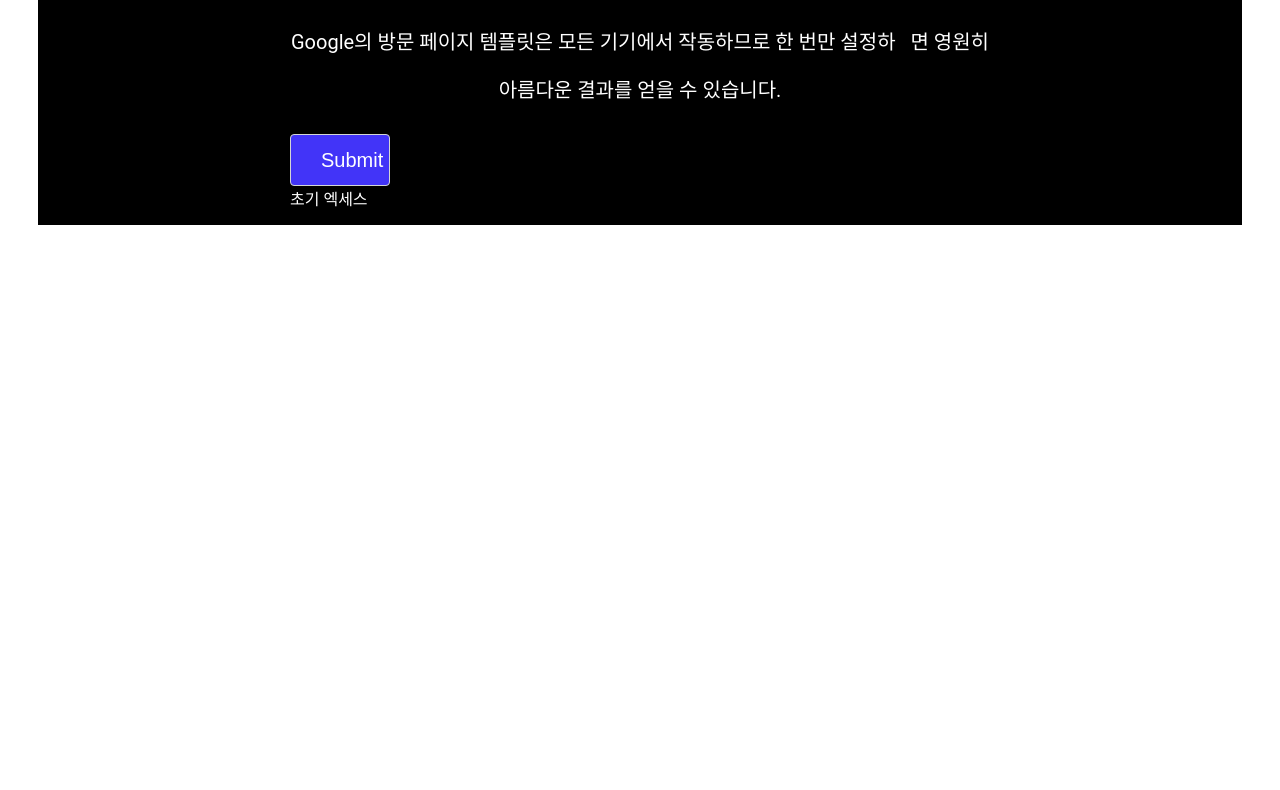
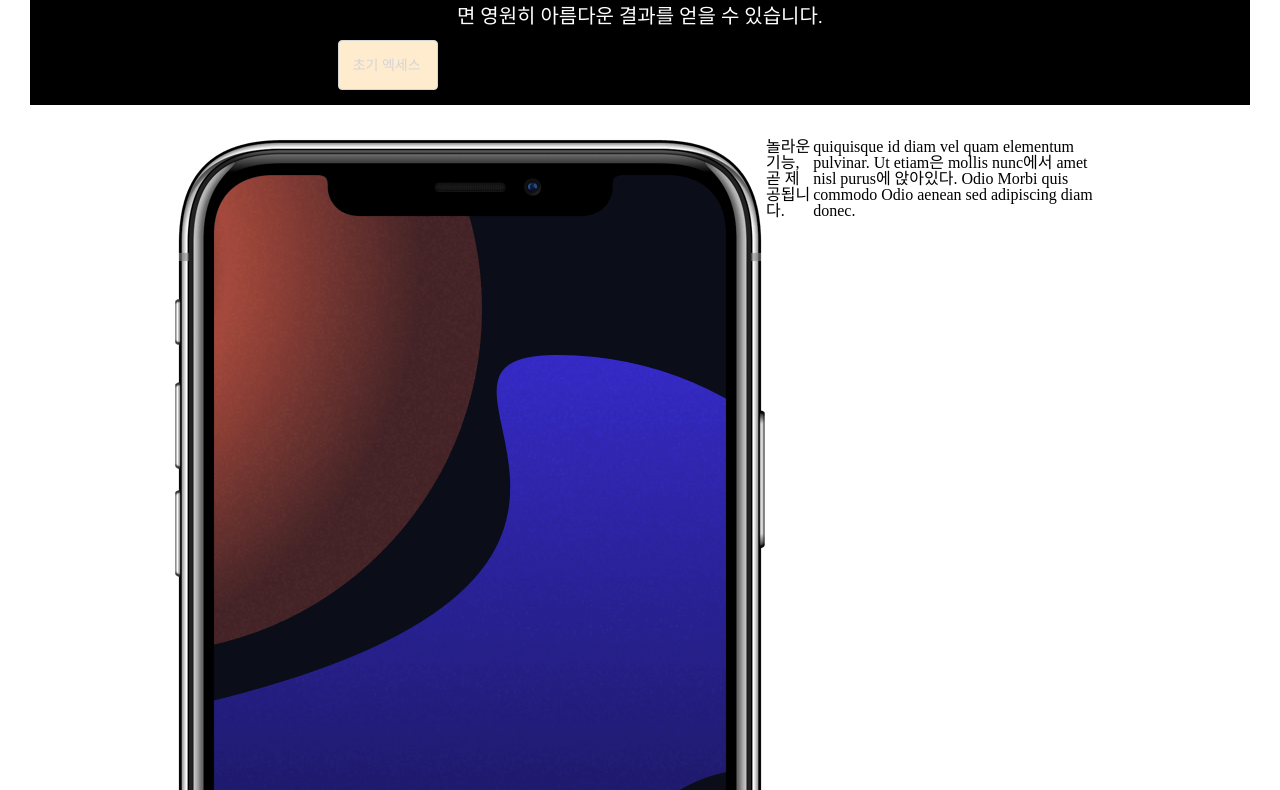
Before and after one commit to bomjin/Web-project, a plain HTML site: page Web-Exam/index.html in a window 1280 px wide. Shown: the part 197-987 px from the top of the page. Before the commit the page ends 800 px from the top, so only its background shows below. Drawn offline with nearby package versions, Linux system fonts and the light colour scheme.

Commit message:
02/26 commit

```diff
--- a/Web-Exam/css/main.css
+++ b/Web-Exam/css/main.css
@@ -7,8 +7,9 @@
     color: #FFFFFF;
     margin: 0 30px ;
     background-color: black;
-
-
+}
+a {
+    text-decoration:  none;
 }
 
 
@@ -26,46 +27,34 @@
 
  }
 
-/* btn */
-.btn {
-    background-color: #4234F8;
-    height: 34px;
-    border: 1px solid #d5d6d5;
-    border-radius: 4px;
-    align-items: center;
-    font-size: 14px;
-    font-weight : 500;
-    line-height: 1.5;
-    cursor: pointer;
-    display : flex;
-    box-sizing: border-box;
-    position: relative;
-    color:#FFFFFF;
-    padding: 25px;
-}
 /* HEADER */
 
 header {
+
+        background-image: url("../images/hero-bg-top.svg");
 
 
 
 }
 
+
 header .inner {
-
+      max-width: 1400px;
       height: 78px;
 
 
 }
-header .image {
-    background-image: url("../images/hero-bg-top.svg");
-    float: right;
 
+header .menu-group {
+    display: flex;
+    align-items: center;
+    height: 100%;
 }
 
 header .logo {
-    /* margin-right: 10px;
-    margin-top: 10px; */
+
+
+
 }
 
 header .logo a {
@@ -74,12 +63,14 @@ header .logo a {
     height: 32px;
     display: block;
     text-indent: -9999px;
+
 }
 
 
  /* VISUAL */
 
  .section--visual {
+    display: flex;
 
  }
 
@@ -88,7 +79,7 @@ header .logo a {
 }
 .section--visual .inner {
   padding:15px 140px;
-    /* display: flex; */
+
 }
 .section--visual .summary__title {
     font-size: 40px;
@@ -103,11 +94,64 @@ header .logo a {
     line-height: 48px;
 }
 
-#sign-form [type="submit"] {
-    width: 100px;
-    height: 52px;
-    padding: 0 30PX;
-    font-size: 20PX;
-    justify-content: center;
+.section--visual .btn {
+    width: 100PX;
+    height: 50PX;
+    background-color: blanchedalmond;
+     border: 1px solid #d5d5d5;
+    border-radius: 4px;
+    display: flex;
+    align-content: center;
+    padding: 14px;
+    font-size: 14px;
+    font-weight: 500;
+    line-height: 1.5;
+    box-sizing: border-box;
+    cursor: pointer;
+    position: relative;
+    color:#d5d5d5;
+}
+
+/*FEATURE*/
+.section--feature {
+
+}
+
+
+
+.scetion--feature .tiles .inner {
+    max-width: 1200px;
+}
+.section--feature .container--box {
+    border-top: 1px solid #e5e5e5;
+    border-bottom: 1px solid #e5e5e5;
+}
+
+.section--feature .tiles {
 
   }
+  .section--feature .tiles li {
+    padding: 34px 24px;
+    display: inline-flex;
+
+  }
+  .section--feature .tiles .li img {
+    max-width: 100%;
+    padding: 14px 10% 24px;
+    box-sizing: border-box;
+
+  }
+
+
+.section--feature .tiles .li h3 {
+  font-size: 18px;
+  font-weight: 500;
+  margin-bottom: 10px;
+
+}
+
+.section--feature .tiles .li p {
+  font-size: 14px;
+  color: #767676;
+
+}
--- a/Web-Exam/index.html
+++ b/Web-Exam/index.html
@@ -6,7 +6,12 @@
     <meta name="description" content="금성 템블릿">
     <meta name="viewport" content="width=device-width, initial-scale=1 user-scalable=no, maximum-scale=1, minimum-scale" >
     <meta http-equiv="X-UA-Compatible" content="ie=edge">
+
+    <link href="https://fonts.googleapis.com/css?family=Roboto:300,400,500&display=swap" rel="stylesheet">
+    <link rel="stylesheet" href="https://cdnjs.cloudflare.com/ajax/libs/meyer-reset/2.0/reset.css">
+    <!-- 기존의 body를 초기화 진행 -->
     <link rel="stylesheet" href="css/main.css">
+
 
     <!-- <link rel="shortcut icon" type="image/x-icon" href="favicon.ico"> -->
 <!-- <link rel="icon" href="favicon.png">
@@ -24,29 +29,67 @@
         <!-- HEADER -->
         <header class="section">
             <div class="inner">
-                <div class="image">
-
-                </div>
+                <div class="menu-group">
                 <div class="logo">
                 <a href="#">금성 템블릿</a>
             </div>
         </div>
+    </div>
         </header>
         <!-- VISUAL -->
 
         <section class="section section--visual">
             <div class="inner">
+
             <div class="summary">
                 <h2 class="summary__title">스타트 업을위한 상륙 템플릿</h2>
                 <p class="summary__description">
-                    Google의 방문 페이지 템플릿은 모든 기기에서 작동하므로 한 번만 설정하 &nbsp; 면 영원히 아름다운 결과를 얻을 수 있습니다.
+                    Google의 방문 페이지 템플릿은 모든 기기에서 작동하므로 한 번만 설정하<br>면
+                    영원히 아름다운 결과를 얻을 수 있습니다.
                  </p>
-                 <form id="sign-form" method="POST" action="">
-                    <input type="submit" class="btn">초기 엑세스</input>
-                 </form>
-            </div>
+                 <a href="#" class="btn">초기 엑세스</a>
+                </div>
         </div>
         </section>
     </div>
+    <!-- FEATURE  -->
+    <section class="section section--feature" >
+        <div class="tiles">
+            <div class="inner">
+                <ul>
+                    <li>
+                        <img src="./images/iphone-feature-01.png" alt="ipohe">
+                        <h3>놀라운 기능, 곧 제공됩니다.</h3>
+                        <p>quiquisque id diam vel quam elementum pulvinar. Ut etiam은 mollis nunc에서 amet nisl purus에 앉아있다. Odio Morbi quis commodo Odio aenean sed adipiscing diam donec.
+
+                        </p>
+                    </li>
+                    <li>
+
+                        <h3>놀라운 기능, 곧 제공됩니다.</h3>
+                        <p>quiquisque id diam vel quam elementum pulvinar. Ut etiam은 mollis nunc에서 amet nisl purus에 앉아있다. Odio Morbi quis commodo Odio aenean sed adipiscing diam donec.
+                        </p>
+                            <img src="./images/iphone-feature-02.png" alt="ipohe">
+
+                    </li>
+                    <li>
+                        <img src="./images/iphone-feature-03.png" alt="ipohe">
+                        <h3>놀라운 기능, 곧 제공됩니다.</h3>
+                        <p>quiquisque id diam vel quam elementum pulvinar. Ut etiam은 mollis nunc에서 amet nisl purus에 앉아있다. Odio Morbi quis commodo Odio aenean sed adipiscing diam donec.
+
+                        </p>
+                    </li>
+                    <li>
+
+                        <h3>놀라운 기능, 곧 제공됩니다.</h3>
+                        <p>quiquisque id diam vel quam elementum pulvinar. Ut etiam은 mollis nunc에서 amet nisl purus에 앉아있다. Odio Morbi quis commodo Odio aenean sed adipiscing diam donec.
+                        </p>
+                            <img src="./images/iphone-feature-04.png" alt="ipohe">
+
+                    </li>
+                </ul>
+            </div>
+        </div>
+    </section>
 </body>
 </html>
```
Also changed, not shown: 2 other files.
